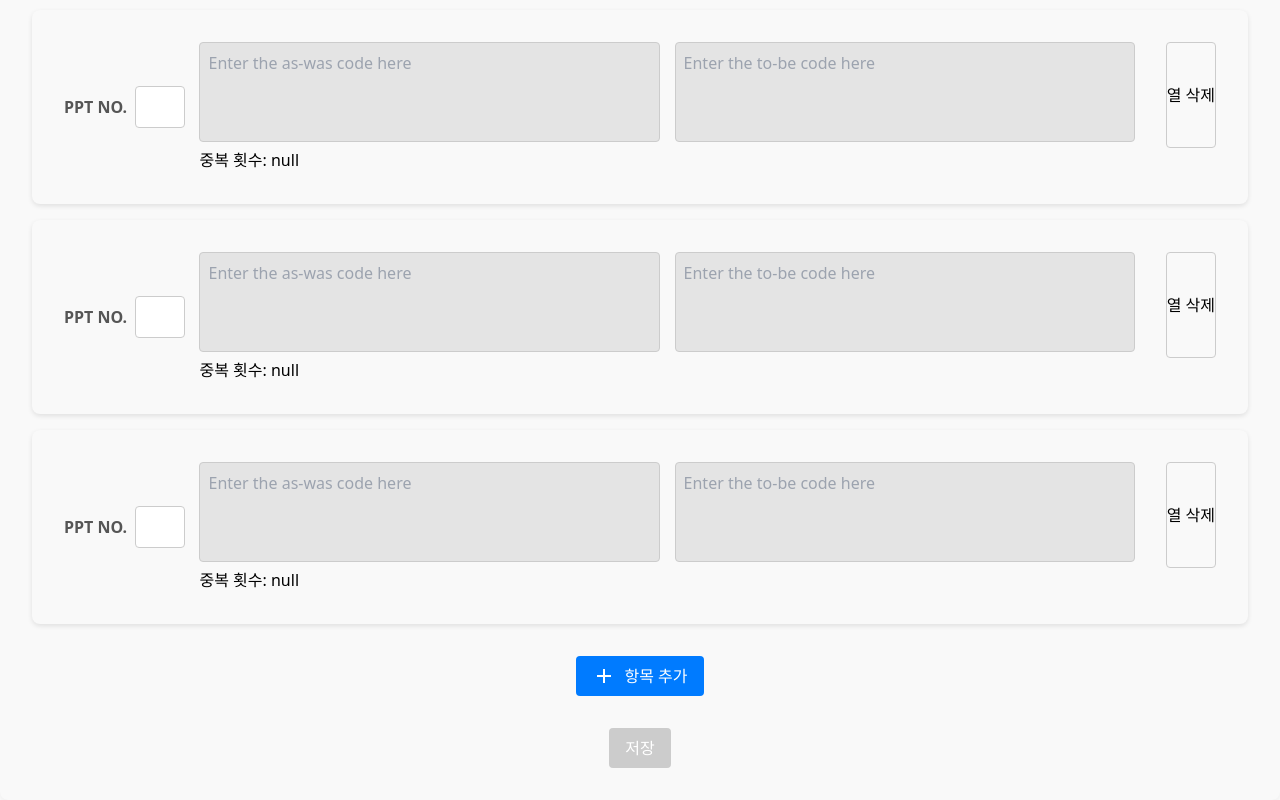
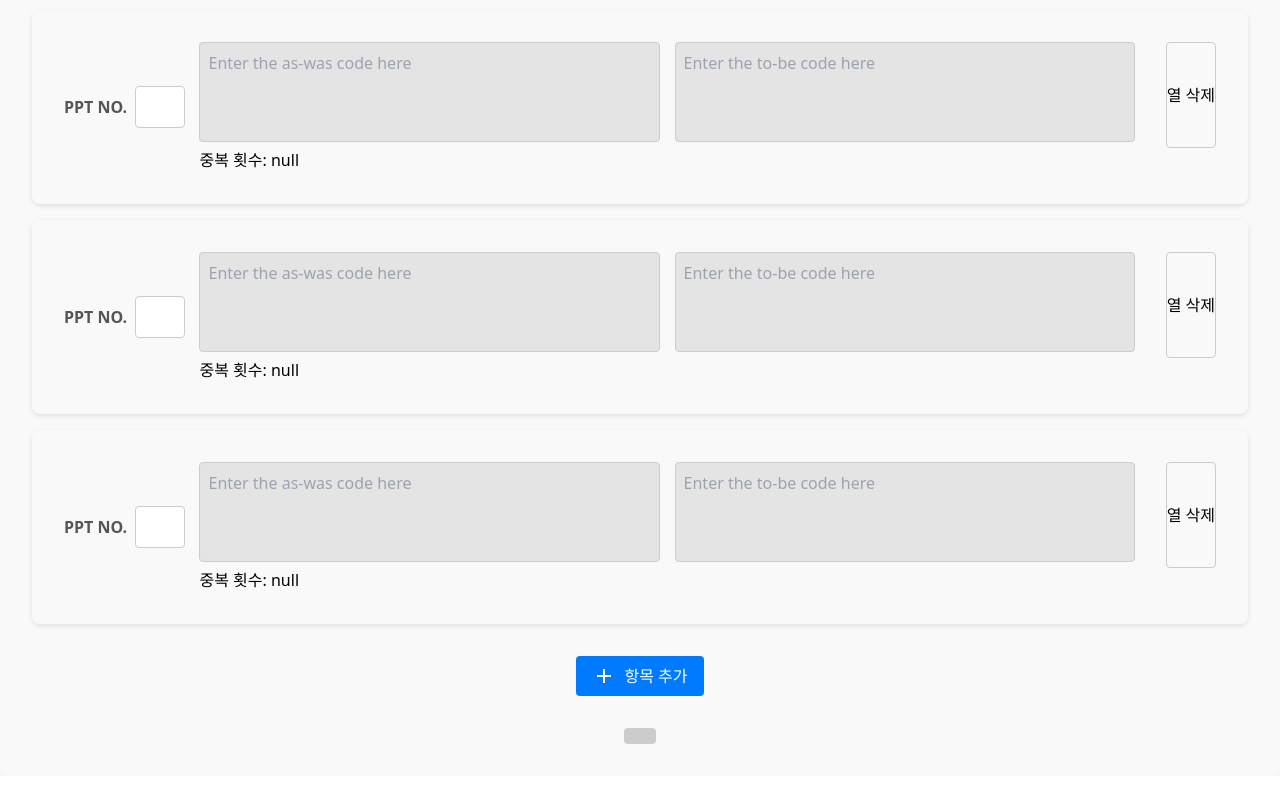
Before and after one commit to haley10309/recoder, a React (Vite) app: page /create-template in a window 1280 px wide. Shown: the part 407-1207 px from the top of the page. After the commit the page ends 1183 px from the top, so only its background shows below. Built offline with nearby package versions, Linux system fonts and the light colour scheme.

Commit message:
fix : create_template enable to edit without date

```diff
--- a/src/Pages/Create_Template/Create_Template.jsx
+++ b/src/Pages/Create_Template/Create_Template.jsx
@@ -69,6 +69,20 @@ const Create_template = () => {
       if (response.data.length > 0) {
         alert("이미 존재하는 템플릿이 있습니다.");
         setSave_type("update");
+        const detailsResponse = await axios.post(
+          "http://localhost:5000/get-template-details",
+          {
+            projectName,
+            PDP,
+            productName,
+          }
+        );
+
+        // Update state with the fetched data
+        const details = detailsResponse.data; // This is an array of objects
+        setPptNos(details.map((item) => item.ppt_no));
+        setAsWasCodes(details.map((item) => item.aswas_code));
+        setToBeCodes(details.map((item) => item.tobe_code));
       } else {
         alert("새로운 템플릿을 추가할 수 있습니다.");
         setSave_type("create");
@@ -361,7 +375,8 @@ const Create_template = () => {
             onClick={handleSave}
             disabled={!allFieldsFilled()}
           >
-            저장
+            {save_type == "update" && `수정`}
+            {save_type == "create" && `생성`}
           </button>
         </div>
       </form>
--- a/src/Pages/Qa_Page/Qa_page.jsx
+++ b/src/Pages/Qa_Page/Qa_page.jsx
@@ -123,7 +123,6 @@ const Qa_page = () => {
             projectName,
             PDP,
             productName,
-            createDate: formattedDate,
           }
         );
 
@@ -186,7 +185,7 @@ const Qa_page = () => {
           productName={productName}
           setProductName={setProductName}
         />
-        <Input_date createDate={createDate} setCreateDate={setCreateDate} />
+        {/* <Input_date createDate={createDate} setCreateDate={setCreateDate} /> */}
         <Country_code
           country_code={country_code}
           setCountry_code={setCountry_code}
```
